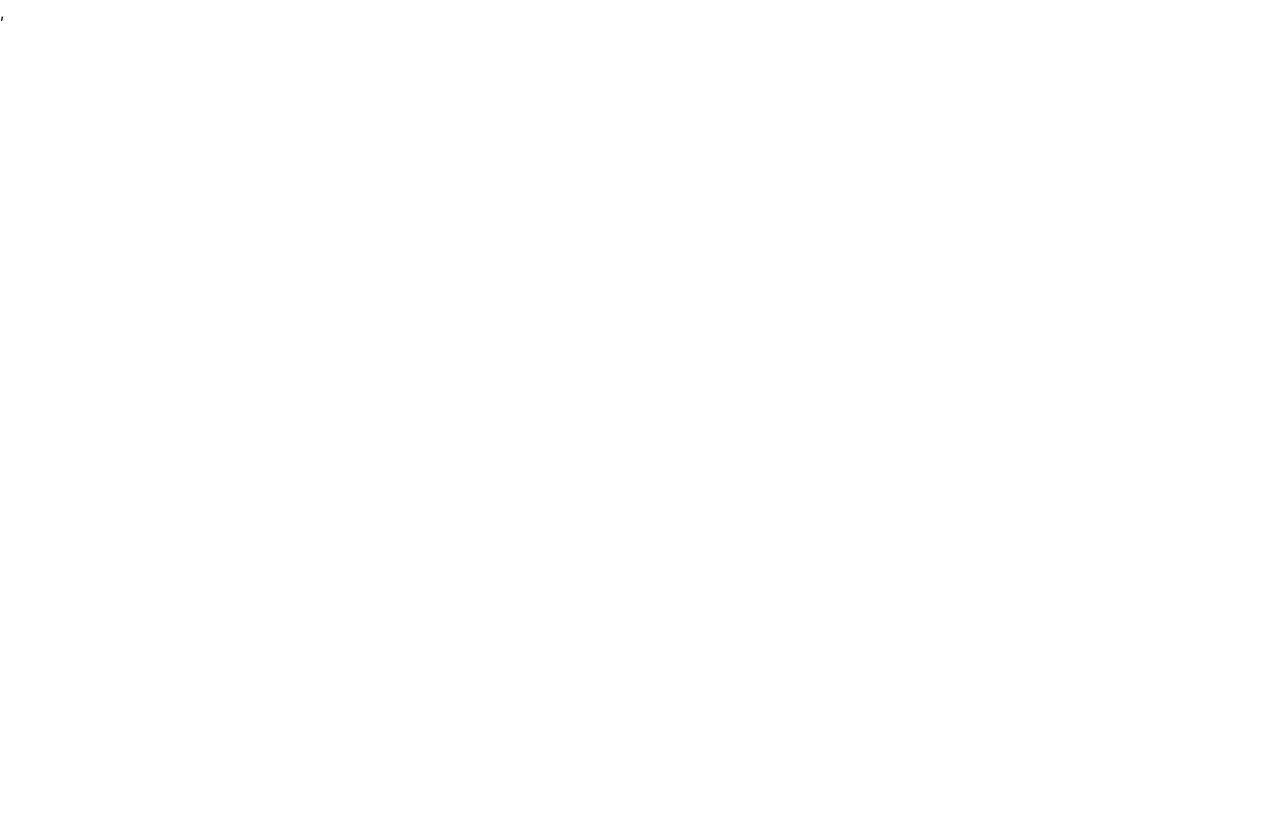
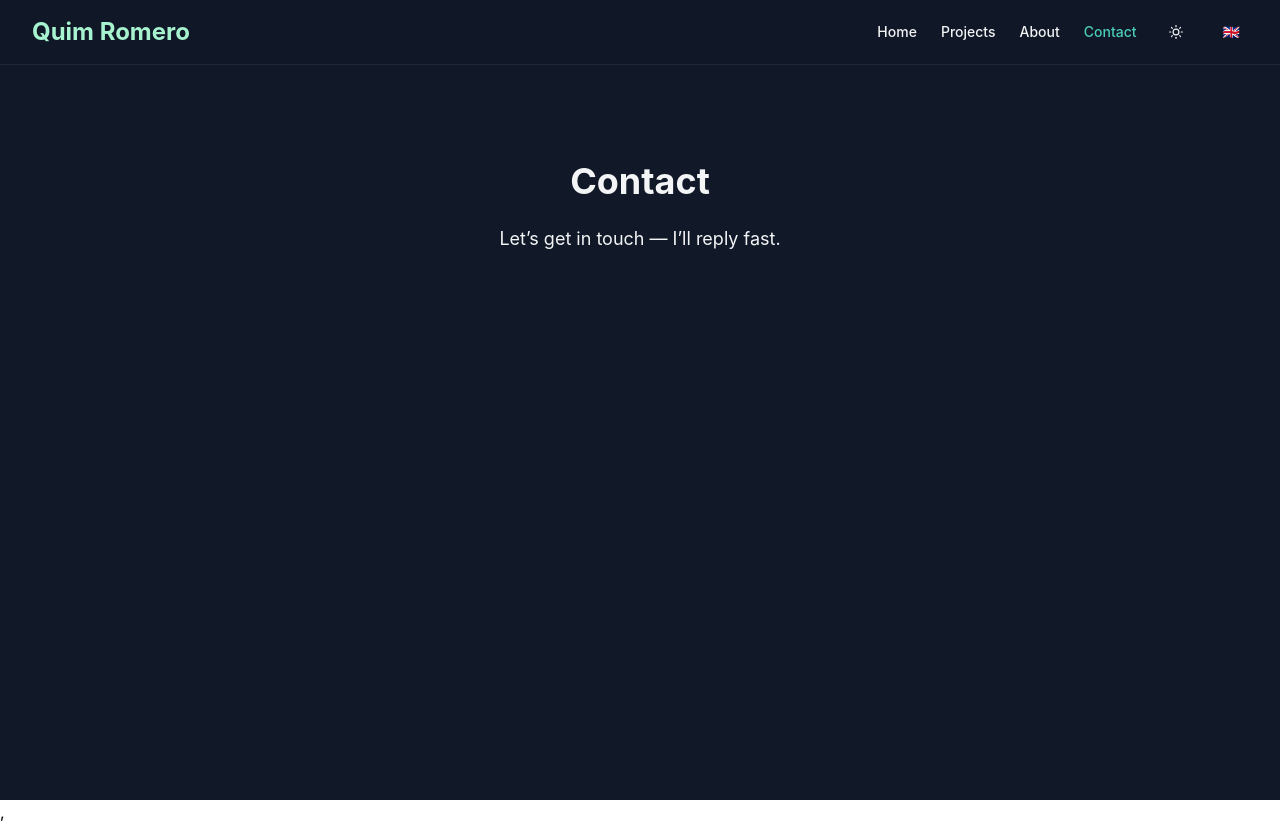
Before and after one commit to quim-romero/portfolio, a React (Vite) app: page /contact in a window 1280 px wide. Before the commit this address had no page. Before the commit the page ends 800 px from the top, so only its background shows below. Built offline with nearby package versions, Linux system fonts and the light colour scheme.

Commit message:
feat: create base Contact page with layout and title

```diff
--- a/src/App.tsx
+++ b/src/App.tsx
@@ -3,6 +3,7 @@ import Home from "./pages/Home";
 import About from './pages/About';
 import Projects from "./pages/Projects";
 import ProjectDetail from "./pages/ProjectDetail";
+import Contact from './pages/Contact';
 
 import ScrollToTop from "./components/ScrollToTop";
 
@@ -16,6 +17,7 @@ export default function App() {
         <Route path="/about" element={<About />} />
         <Route path="/projects" element={<Projects />} />
         <Route path="/projects/:id" element={<ProjectDetail />} />
+        <Route path="/contact" element={<Contact />} />
       </Routes>
     </Router>
   );
--- /dev/null
+++ b/src/pages/Contact.tsx
@@ -0,0 +1,14 @@
+import Layout from "../layout/Layout";
+
+export default function Contact() {
+  return (
+    <Layout>
+      <section className="px-6 py-24 max-w-xl mx-auto text-center">
+        <h1 className="text-4xl font-bold mb-6">Contact</h1>
+        <p className="text-lg text-muted">
+          Let’s get in touch — I’ll reply fast.
+        </p>
+      </section>
+    </Layout>
+  );
+}
```
